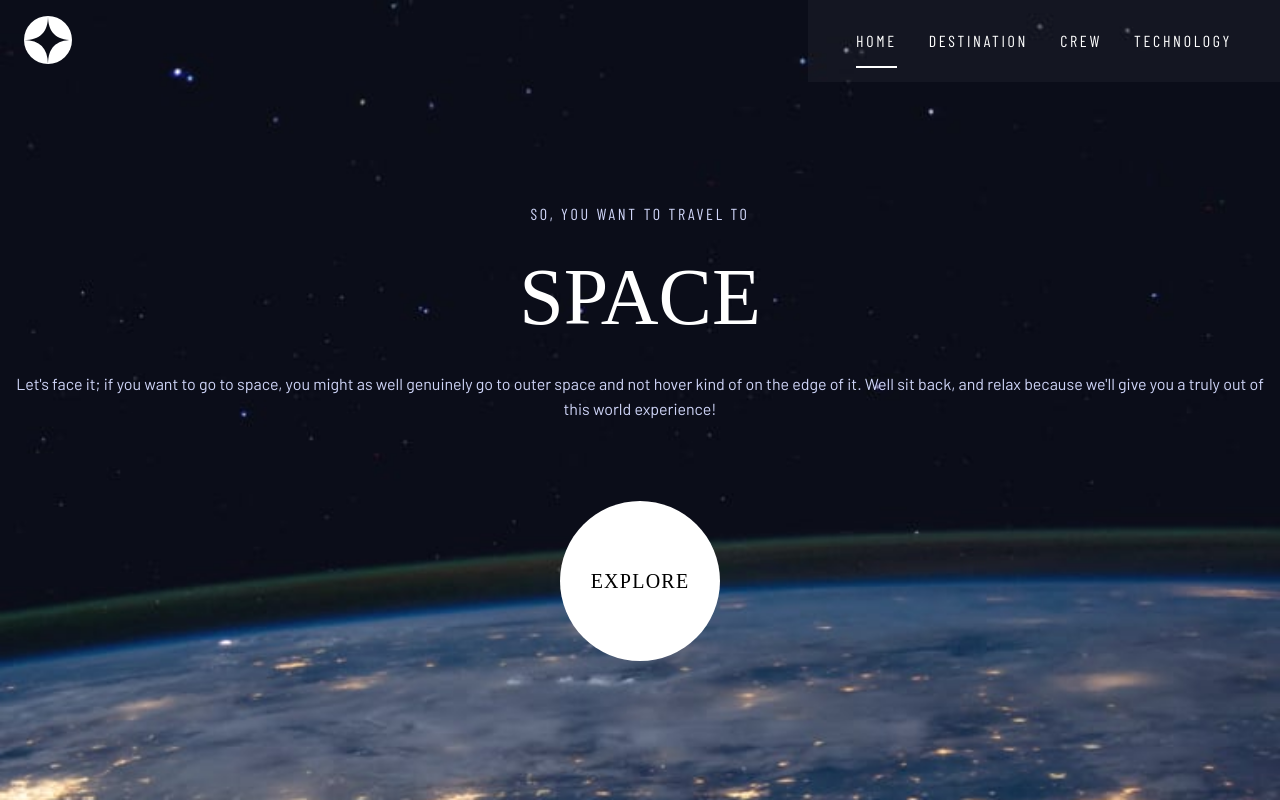
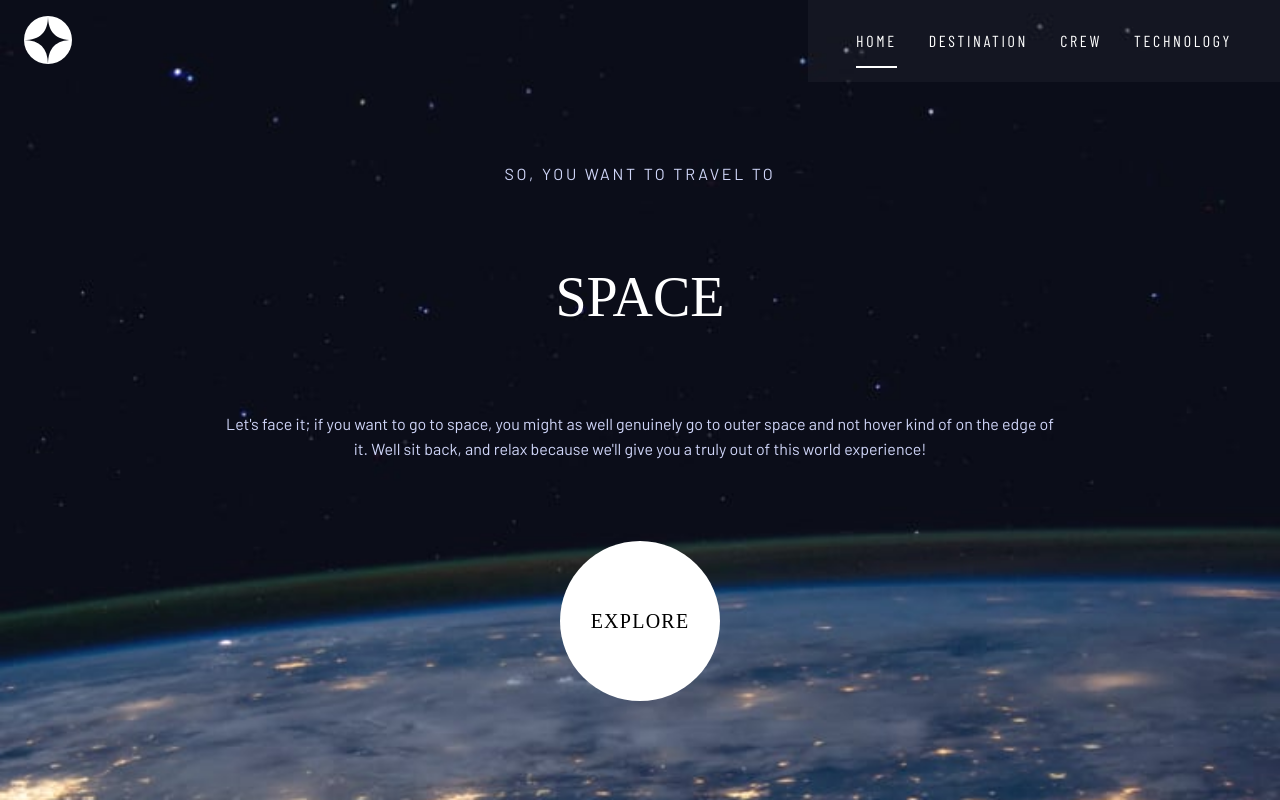
Before and after one commit to S-Brand5136/Space-Tourism, a React (Create React App) app: page / in a window 1280 px wide. Built offline with nearby package versions, Linux system fonts and the light colour scheme; a web font is replaced by a local one.

Commit message:
Update articleTypography mixin

```diff
--- a/src/styles/mixins.scss
+++ b/src/styles/mixins.scss
@@ -18,28 +18,10 @@
 @mixin articleTpography {
   text-align: center;
 
-  h4 {
-    text-transform: uppercase;
-    font-size: 16px;
-    font-family: $primary-text;
-    color: $secondary;
-    letter-spacing: $spacing-small;
-    line-height: 19px;
+  h1 {
+    padding: 4rem 0 4rem 0;
+    line-height: 100px;
   }
 
-  h1 {
-    padding: 1.5rem 0 1.5rem 0;
-    text-transform: uppercase;
-    font-size: 80px;
-    line-height: 100px;
-    font-family: $primary-heading;
-    color: $primary;
-  }
-
-  p {
-    font-size: 16px;
-    line-height: 25px;
-    font-family: $secondary-heading;
-    color: $secondary;
-  }
+  padding: 0 13rem 0 13rem;
 }
```
